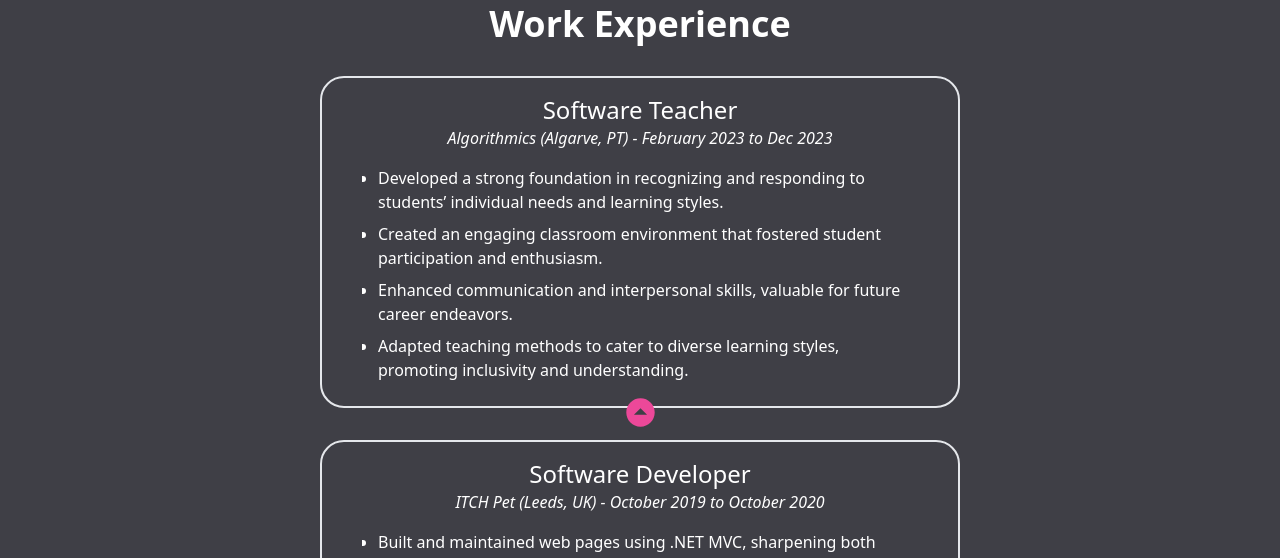
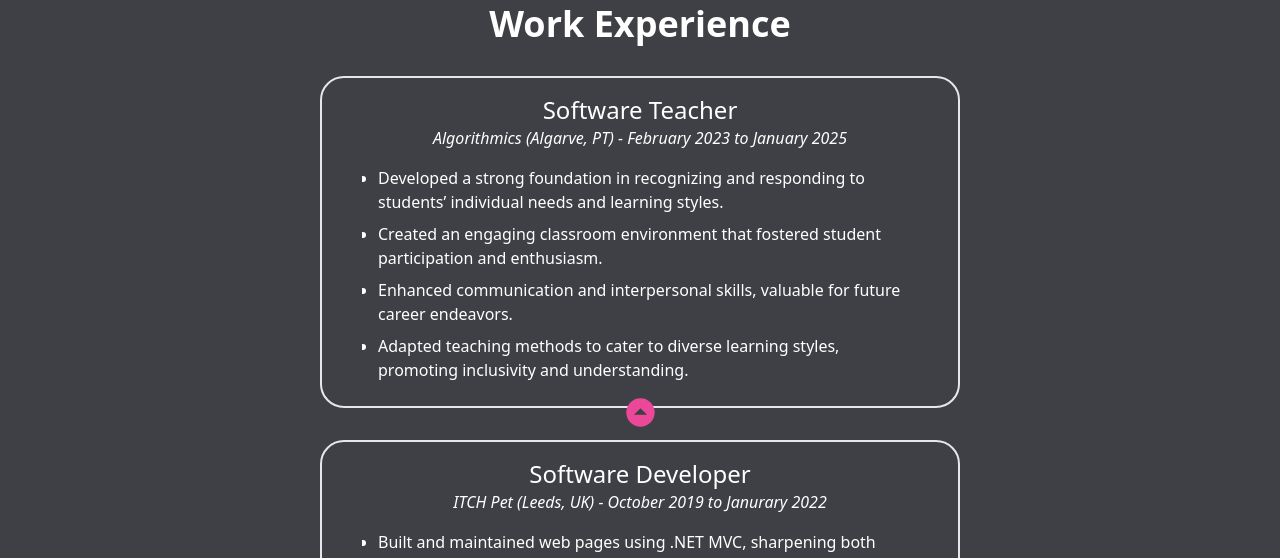
Before and after one commit to beboPepe/cv-landing-page, a React (Vite) app: page / in a window 1280 px wide. Shown: the part 880-1438 px from the top of the page. Built offline with nearby package versions, Linux system fonts and the light colour scheme.

Commit message:
Fixed some typos

```diff
--- a/src/components/WorkExp.tsx
+++ b/src/components/WorkExp.tsx
@@ -29,7 +29,7 @@ const WorkExp = () => {
             <div className="py-4 px-4 md:px-10 items-center relative border-2 rounded-3xl">
               <h3 className="text-2xl text-center">Software Teacher</h3>
               <p className="text-white text-center italic mb-2">
-                Algorithmics (Algarve, PT) - February 2023 to Dec 2023
+                Algorithmics (Algarve, PT) - February 2023 to January 2025
               </p>
 
               {/* Button */}
@@ -79,7 +79,7 @@ const WorkExp = () => {
             <div className="py-4 px-4 md:px-10 items-center relative border-2 rounded-3xl">
               <h3 className="text-2xl text-center">Software Developer</h3>
               <p className="text-white text-center italic mb-2">
-                ITCH Pet (Leeds, UK) - October 2019 to October 2020
+                ITCH Pet (Leeds, UK) - October 2019 to Janurary 2022
               </p>
               {/* Button */}
               <div className="flex justify-center">
```
